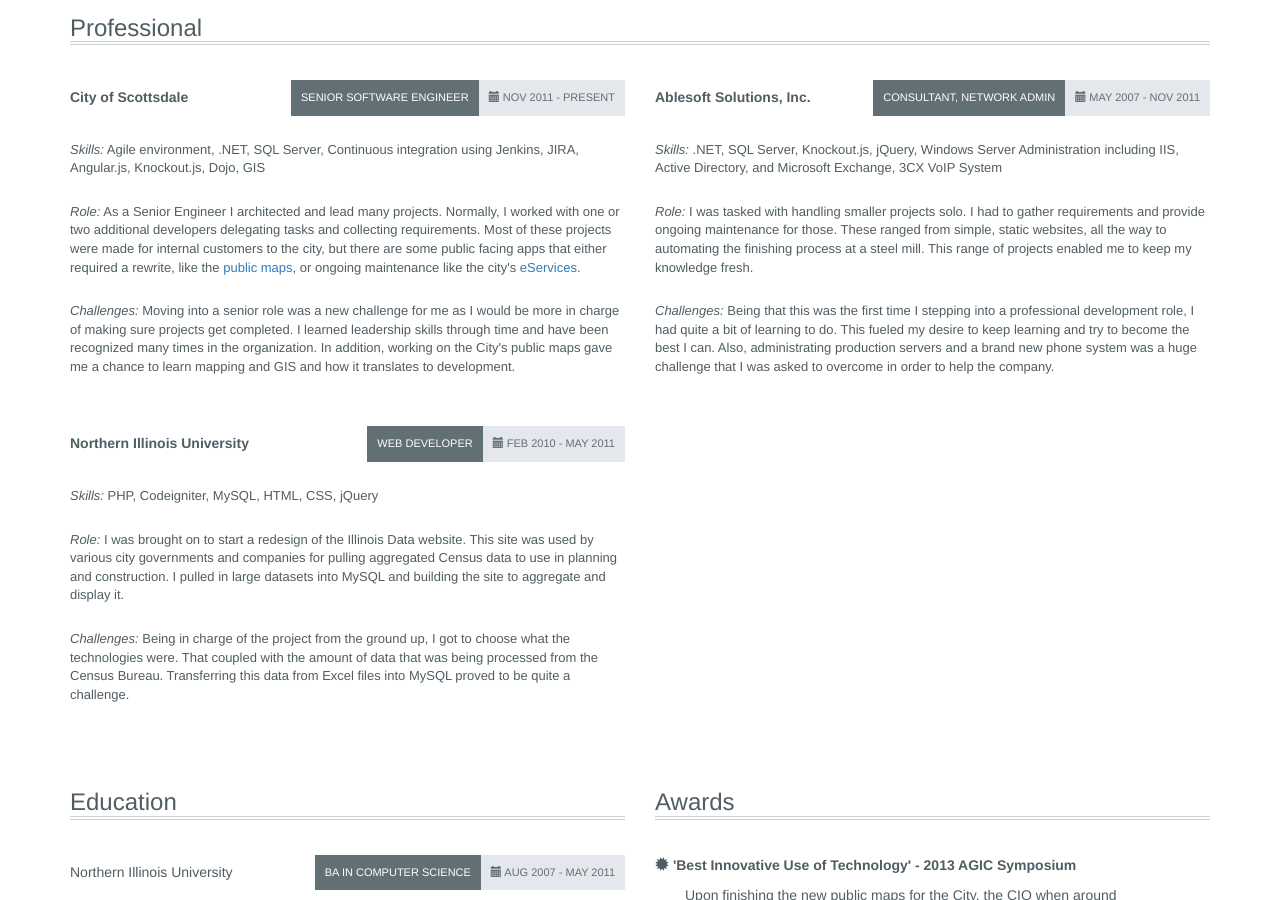
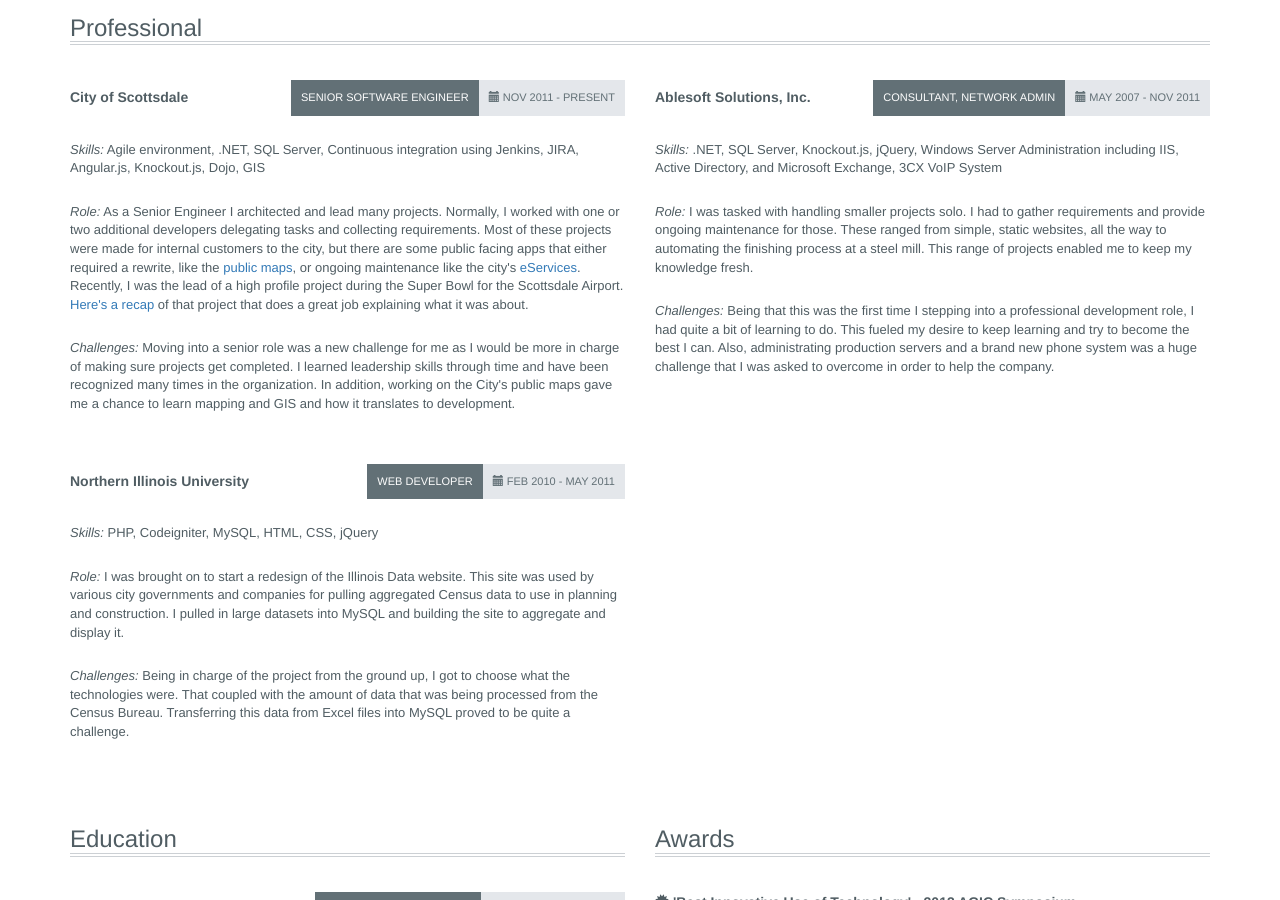
Before and after one commit to justinchmura/justinchmura.github.io, a Jekyll site: the page built from index.html, in a window 1280 px wide and 900 px high, scrolled down 364 px. Built offline with Jekyll 4.4.1, drawn with Linux system fonts in a browser that asks for light colours; nearby versions of some CDN libraries.

Commit message:
Added Airport project summary link.

```diff
--- a/index.html
+++ b/index.html
@@ -35,6 +35,9 @@
           <a href="http://eservices.scottsdaleaz.gov/maps/" target="_blank">public maps</a>,
           or ongoing maintenance like the city's
           <a href="https://eservices.scottsdaleaz.gov/eservices/" target="_blank">eServices</a>.
+          Recently, I was the lead of a high profile project during the Super Bowl for the Scottsdale
+          Airport. <a href="http://www.scottsdaleaz.gov/Assets/Public+Website/airport/News+Release+Images/PPR-Application.pdf" target="_blank">
+          Here's a recap</a> of that project that does a great job explaining what it was about.
         </p>
         <p>
           <i>Challenges:</i> Moving into a senior role was a new challenge for me as I would be
```
